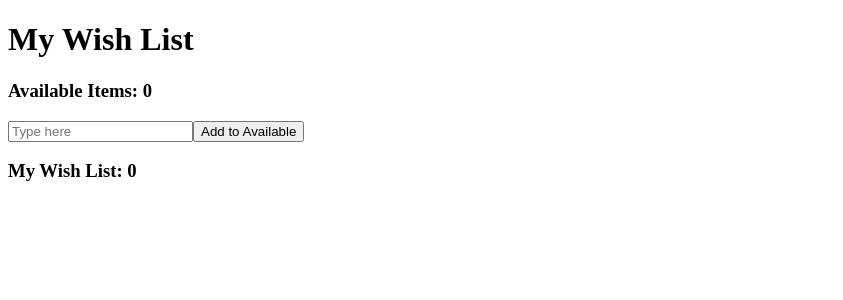
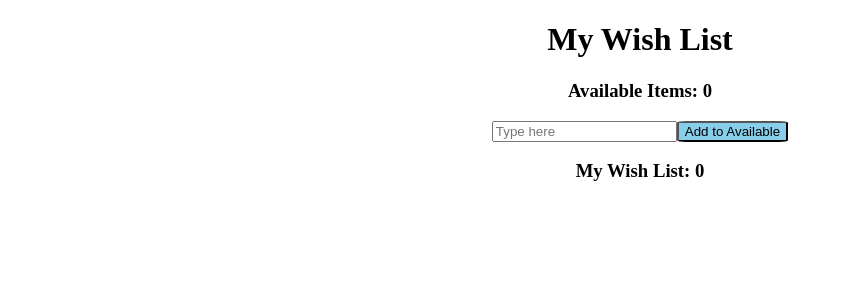
Before and after one commit to pnguyen1912/react-1, a React (Create React App) app: page / in a window 1280 px wide. Shown: the top 300 px of the page, without its empty margins (0-843 px from the left). Built offline with nearby package versions, Linux system fonts and the light colour scheme.

Commit message:
add a bit of styling

```diff
--- /dev/null
+++ b/src/App.css
@@ -0,0 +1,8 @@
+button{
+  background-color: skyblue;
+  border-radius: 8%
+}
+
+.App{
+ text-align: center;
+}
--- a/src/App.js
+++ b/src/App.js
@@ -1,4 +1,5 @@
 import React from "react";
+import './App.css';
 
 
 class App extends React.Component {
@@ -37,7 +38,7 @@ class App extends React.Component {
 
   render() {
     return (
-      <div>
+      <div className='App'>
         <h1>My Wish List</h1>
 
         <h3>Available Items: {this.state.availableList.length}
```
